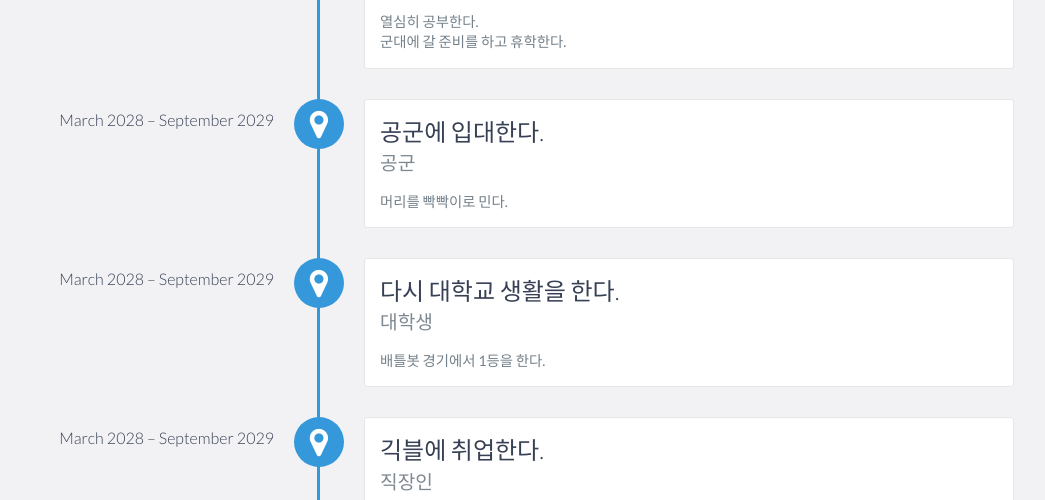
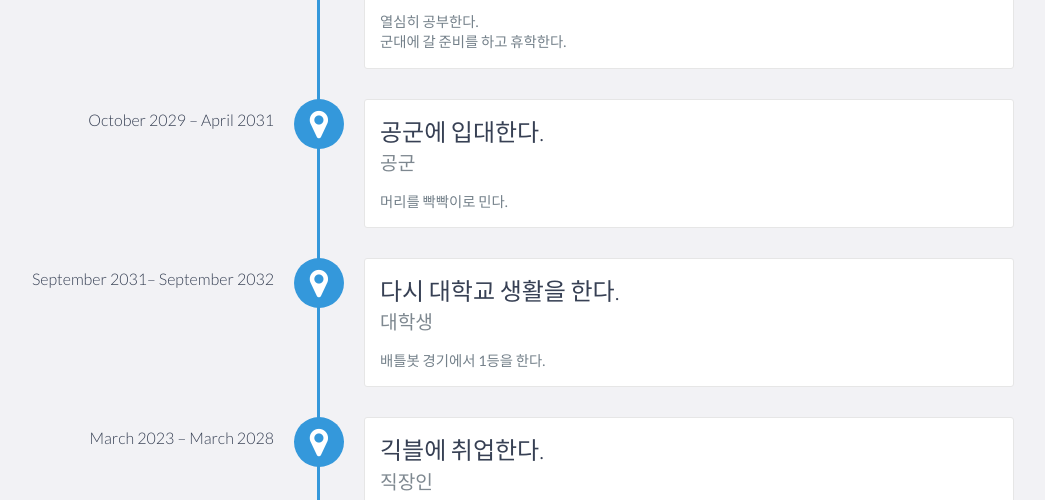
Before and after one commit to Kwonjiho/Kwonjiho.github.io, a website: page index.html in a window 1280 px wide. Shown: the part 1846-2346 px from the top of the page, without its empty margins (126-1171 px from the left). Drawn offline with nearby package versions, Linux system fonts and the light colour scheme.

Commit message:
change the dfaklflj

```diff
--- a/index.html
+++ b/index.html
@@ -134,7 +134,7 @@
               </p>
             </div>
 
-            <div data-date="March 2028 – September 2029">
+            <div data-date="October 2029 – April 2031">
                 <h3>공군에 입대한다.</h3>
                 <h4>공군</h4>
                 <p>
@@ -145,7 +145,7 @@
                 </p>
             </div>
 
-            <div data-date="March 2028 – September 2029">
+            <div data-date="September 2031– September 2032">
                 <h3>다시 대학교 생활을 한다.</h3>
                 <h4>대학생</h4>
                 <p>
@@ -156,7 +156,7 @@
                 </p>
             </div>
 
-            <div data-date="March 2028 – September 2029">
+            <div data-date="March 2023 – March 2028">
                 <h3>긱블에 취업한다.</h3>
                 <h4>직장인</h4>
                 <p>
```
